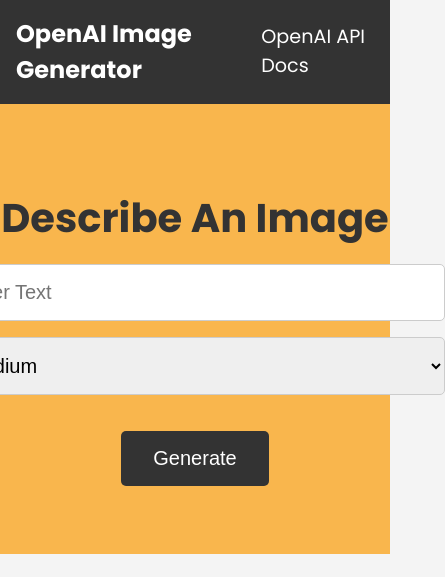
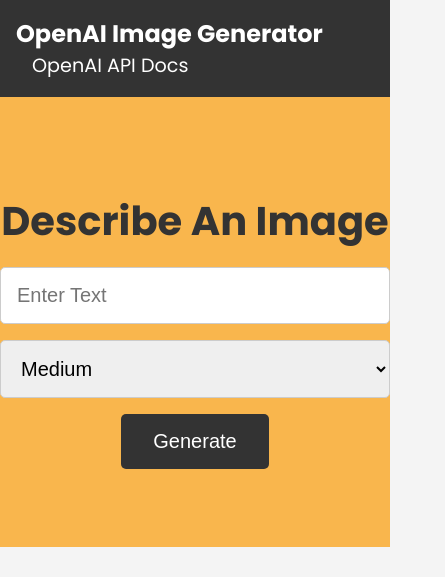
Before and after one commit to judemusyoki/ai-image-generator, a website: page public/index.html in a window 390 px wide. Shown: the whole page, 445 px wide, since content can reach past the window. Drawn offline with Linux system fonts and the light colour scheme.

Commit message:
added responsive styling

```diff
--- a/public/css/style.css
+++ b/public/css/style.css
@@ -115,3 +115,39 @@
   text-align: center;
   margin-top: 1rem;
 }
+
+/* Add a responsive design by using media queries */
+@media only screen and (max-width: 600px) {
+  /* Make the font size smaller on smaller screens */
+  body {
+    font-size: 16px;
+  }
+  /* Adjust the layout of the navbar */
+  .navbar {
+    flex-wrap: wrap;
+  }
+  /* Stack the logo and nav-links on top of each other */
+  .logo, .nav-links {
+    width: 100%;
+  }
+  /* Make the form input and select fields take up the full width of the screen */
+  .form-control {
+    width: 100%;
+  }
+  #prompt, #size {
+   width: 100%;
+  }
+  /* Center the generate button in the form */
+  .btn {
+    display: block;
+    margin: 0 auto;
+  }
+  /* Adjust the layout of the image container */
+  .image-container {
+    text-align: center;
+  }
+  /* Center the message and image */
+  .msg, #image {
+    margin: 0 auto;
+  }
+}
```
